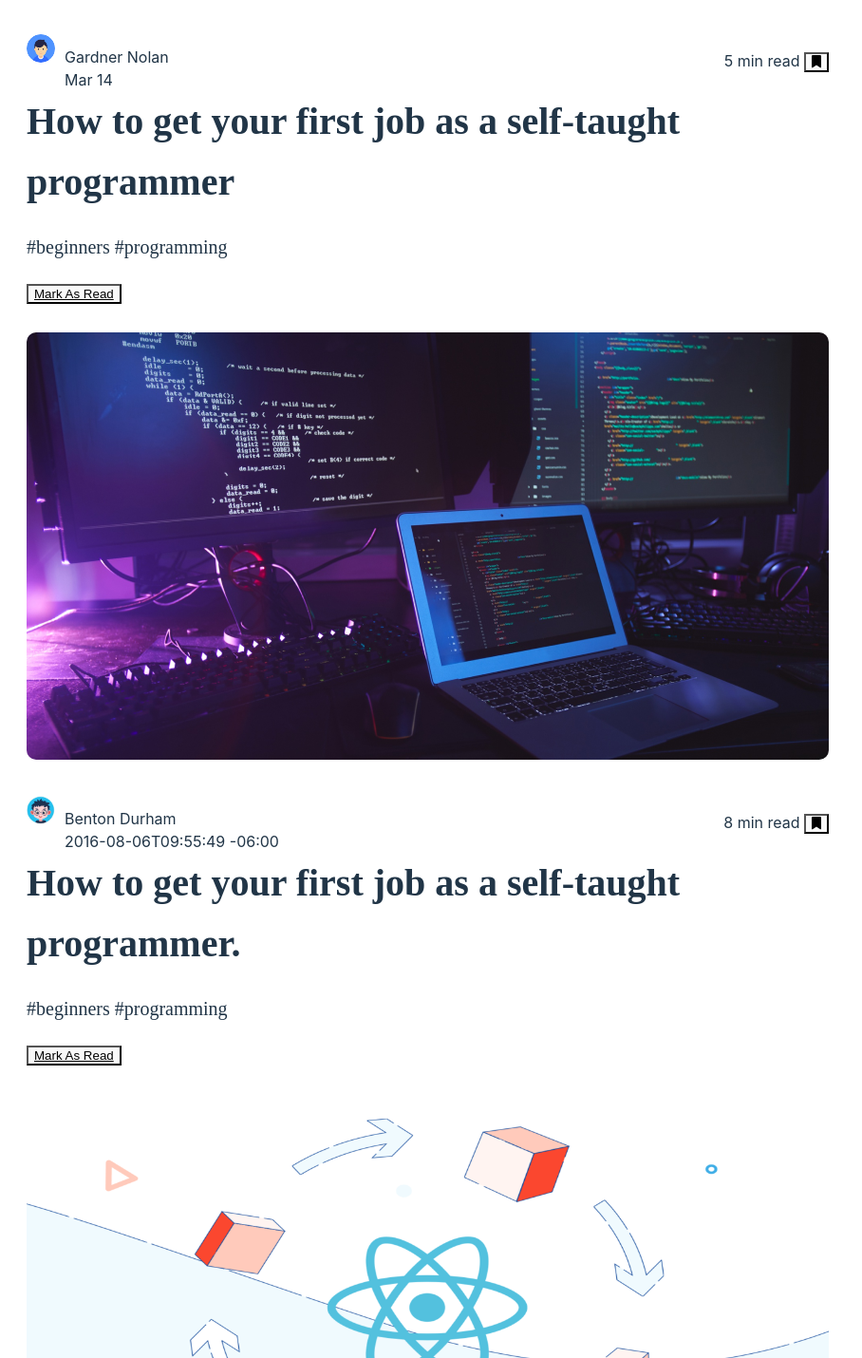
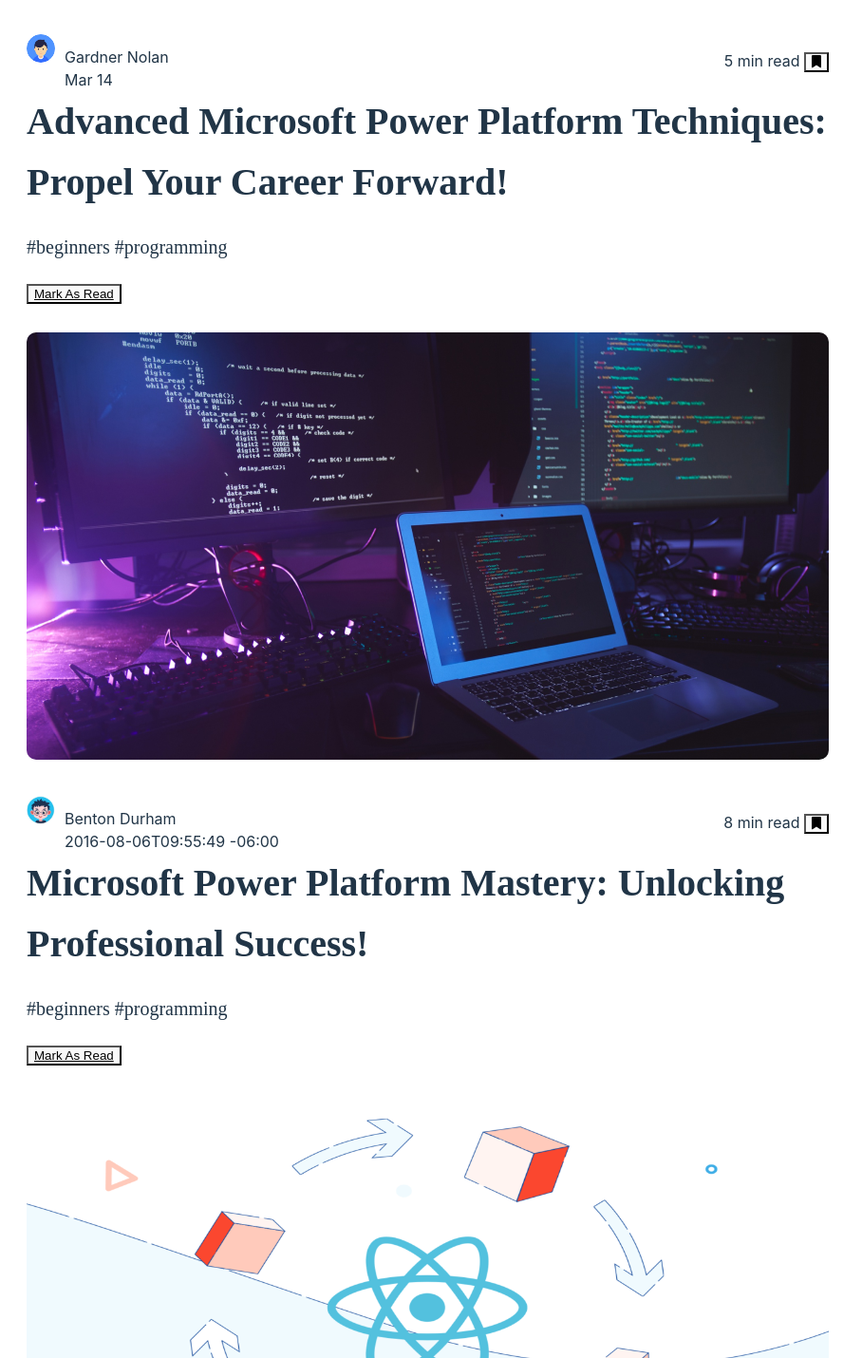
Before and after one commit to vatiza/knowledge-cafe-A8-, a React (Vite) app: page / in a window 1280 px wide. Shown: the part 680-2110 px from the top of the page at 95% size, without its empty margins (0-908 px from the left). Built offline with nearby package versions, Linux system fonts and the light colour scheme.

Commit message:
toast add  on navbar profile picture. click now

```diff
--- a/public/data.json
+++ b/public/data.json
@@ -6,7 +6,7 @@
         "name": "Gardner Nolan",
         "phone": "+1 (966) 504-2282",
         "address": "507 Hall Street, Dixie, Puerto Rico, 252",
-        "posttitle": "How to get your first job as a self-taught programmer",
+        "posttitle": "Advanced Microsoft Power Platform Techniques: Propel Your Career Forward!",
         "registered": "Mar 14",
         "readtime": "5"
     },
@@ -17,7 +17,7 @@
         "name": "Benton Durham",
         "phone": "+1 (990) 573-3526",
         "address": "899 Cozine Avenue, Ruckersville, South Dakota, 5819",
-        "posttitle": "How to get your first job as a self-taught programmer.\r\n",
+        "posttitle": "Microsoft Power Platform Mastery: Unlocking Professional Success!",
         "registered": "2016-08-06T09:55:49 -06:00",
         "readtime": "8"
     },
@@ -28,7 +28,7 @@
         "name": "Irma Bean",
         "phone": "+1 (829) 511-2464",
         "address": "168 Ebony Court, Eden, Hawaii, 2035",
-        "posttitle": "How to get your first job as a self-taught programmer.\r\n",
+        "posttitle": "Harnessing Microsoft Power Platform: A Path to High Demand Skills!",
         "registered": "2014-05-01T05:14:46 -06:00",
         "readtime": "10"
     },
@@ -39,7 +39,7 @@
         "name": "Dennis Dunlap",
         "phone": "+1 (906) 514-3958",
         "address": "190 George Street, Elwood, Northern Mariana Islands, 3503",
-        "posttitle": "How to get your first job as a self-taught programmer.\r\n",
+        "posttitle": "Powering Up with Microsoft Power Platform: Your Gateway to Career Growth!",
         "registered": "2023-12-03T06:00:19 -06:00",
         "readtime": "12"
     },
@@ -50,7 +50,7 @@
         "name": "Hester Valdez",
         "phone": "+1 (906) 553-2053",
         "address": "590 Lefferts Avenue, Advance, Colorado, 2430",
-        "posttitle": "How to get your first job as a self-taught programmer.\r\n",
+        "posttitle": "Microsoft Power Platform Essentials: Elevate Your Profile and Career Opportunities!",
         "registered": "2017-05-27T01:39:42 -06:00",
         "readtime": "17"
     }
--- a/src/Components/Nav/Nav.jsx
+++ b/src/Components/Nav/Nav.jsx
@@ -1,9 +1,21 @@
 import profile from '../../assets/images/profile.png';
 import './Nav.css'
+import toast, { Toaster } from 'react-hot-toast';
 
 const Nav = () => {
+    const notify = () => toast(
+        "How many programmers does it take to change a light bulb? None, that’s a hardware problem.",
+        {
+            duration: 6000,
+        }
+    );
+
+
+
     return (
         <>
+
+
             <div className='nav'>
                 <h1>Knowledge Cafe</h1>
                 <ul>
@@ -11,7 +23,8 @@
                     <a href="">Notification</a>
                     <a href="">Message</a>
                     <a href="">About</a>
-                    <img src={profile} alt="" />
+                    <img onClick={() => { notify() }} src={profile} alt="" />
+                    <Toaster />
                 </ul>
             </div>
             <hr />
```
